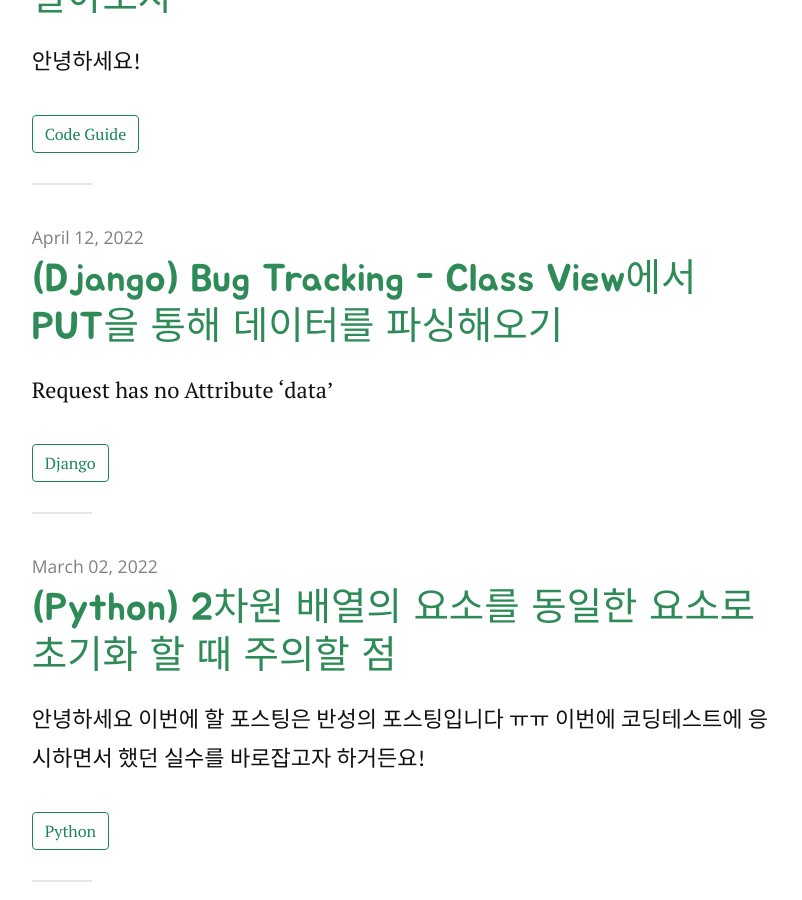
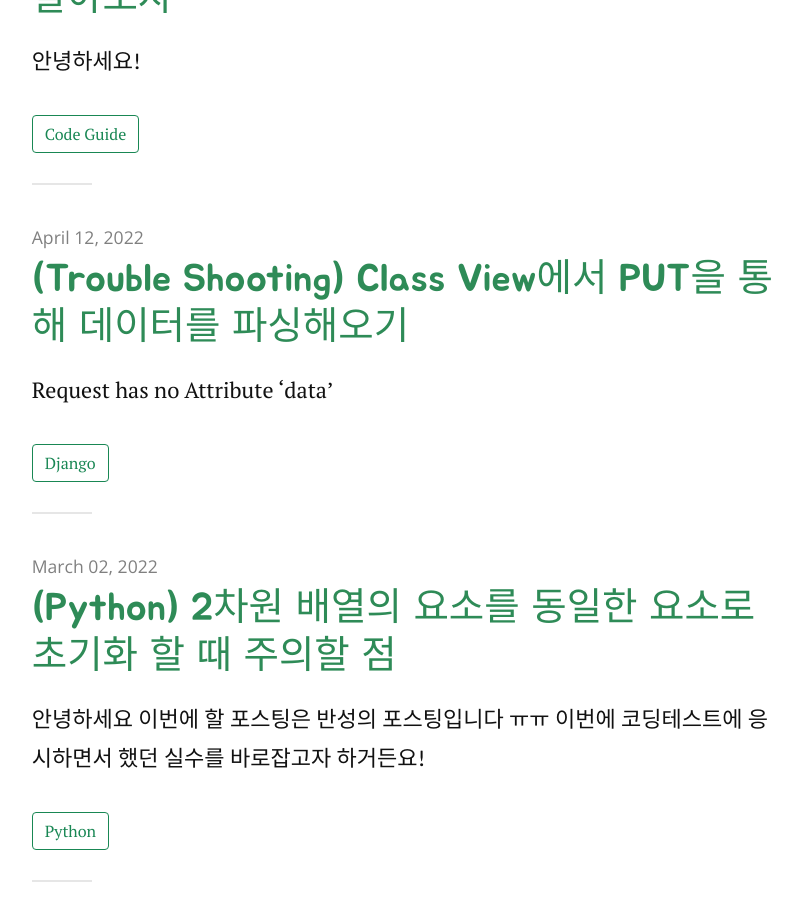
Before and after one commit to YangTaeyoung/YangTaeyoung.github.io, a Jekyll site: the page built from index.html, in a window 1280 px wide and 900 px high, scrolled down 1073 px. Shown: the whole window, without its empty margins (237-1039 px from the left). Built offline with Jekyll 4.4.1, drawn with Linux system fonts in a browser that asks for light colours; nearby versions of some CDN libraries; some web fonts are replaced; the list of posts is cut into pages by our own code.

Commit message:
Update 2022-04-12-Django-PUT.md

```diff
--- a/_posts/2022-04-12-Django-PUT.md
+++ b/_posts/2022-04-12-Django-PUT.md
@@ -1,6 +1,6 @@
 ---
 layout: post
-title: (Django) Bug Tracking - Class View에서 PUT을 통해 데이터를 파싱해오기
+title: (Trouble Shooting) Class View에서 PUT을 통해 데이터를 파싱해오기
 tags: [django]
 date: 2022-04-12
 ---
```
